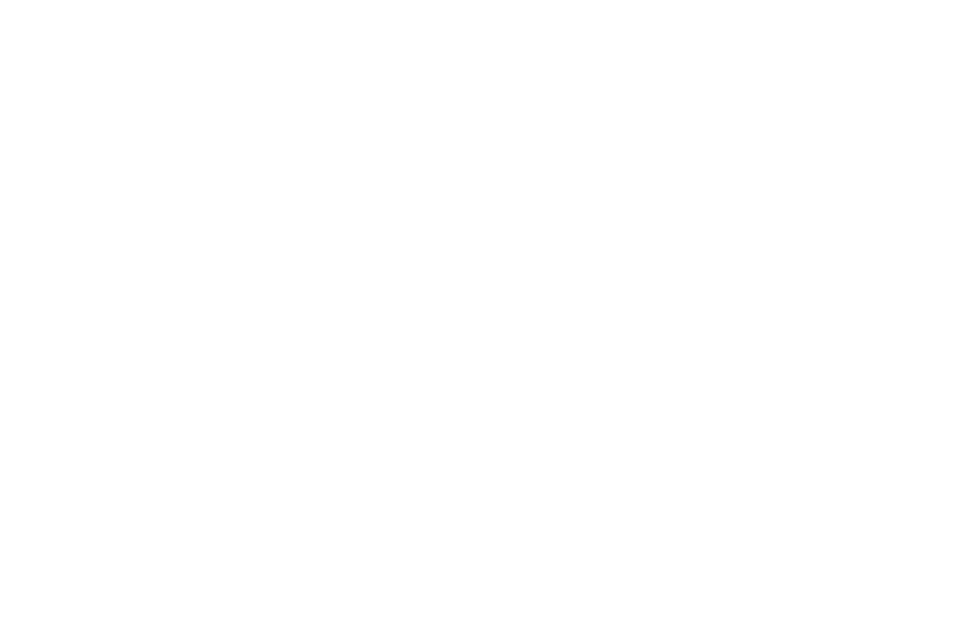
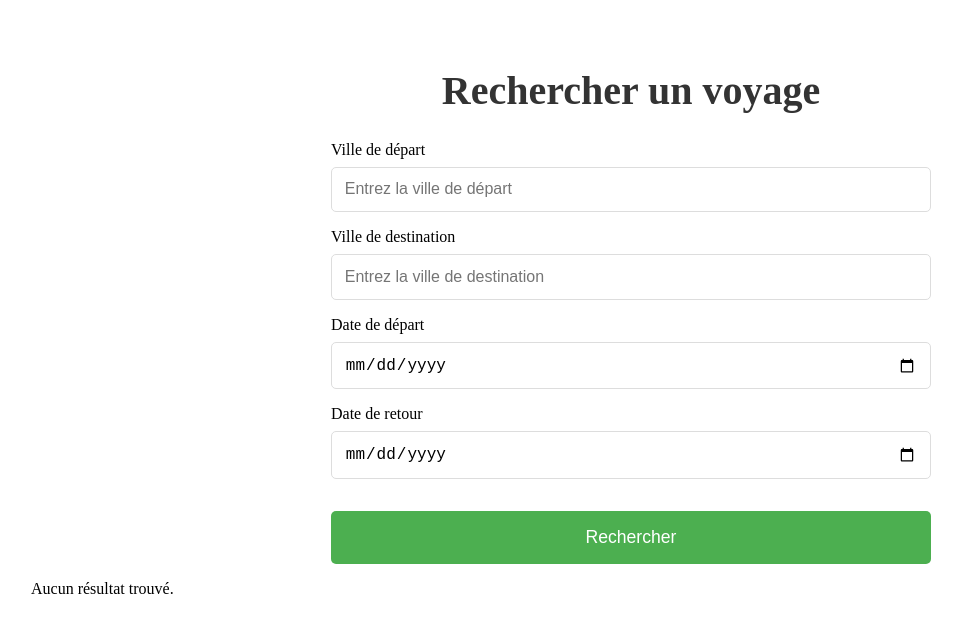
Before and after one commit to Projet-DEVOPS-GMT/economad-front, a Vue app: page /recherche in a window 1280 px wide. Before the commit this address had no page. Shown: the top 632 px of the page, without its empty margins (9-971 px from the left). Built offline with nearby package versions, Linux system fonts and the light colour scheme.

Commit message:
Updated routing to include 'Recherche' and 'Comparaison' pages

```diff
--- a/src/router/index.js
+++ b/src/router/index.js
@@ -1,9 +1,10 @@
 import { createRouter, createWebHistory } from 'vue-router';
 import LoginPage from '../views/LoginPage.vue';
 import Home from '../views/Home.vue';
-import RegisterPage from '../views/RegisterPage.vue'; // Importer la nouvelle page d'inscription
-import Comparateur from '../views/Comparateur.vue'; // Vue du comparateur
+import RegisterPage from '../views/RegisterPage.vue'; // Importer la page d'inscription
+import Comparaison from '../views/Comparaison.vue'; // Vue du comparateur
 import Historique from '../views/Historique.vue'; // Vue de l'historique
+import Recherche from '../views/Recherche.vue'; // Importer Recherche
 
 const routes = [
   {
@@ -22,16 +23,20 @@
     component: RegisterPage,
   },
   {
-    path: '/comparateur',
-    name: 'Comparateur',
-    component: Comparateur,
+    path: '/comparaison',
+    name: 'Comparaison',
+    component: Comparaison,
   },
   {
     path: '/historique',
     name: 'Historique',
-    component: () => import('@/views/Historique.vue'),
+    component: Historique,
   },
-
+  {
+    path: '/recherche',
+    name: 'Recherche',
+    component: Recherche,  // Assurez-vous que ce fichier est bien utilisé
+  }
 ];
 
 const router = createRouter({
```
